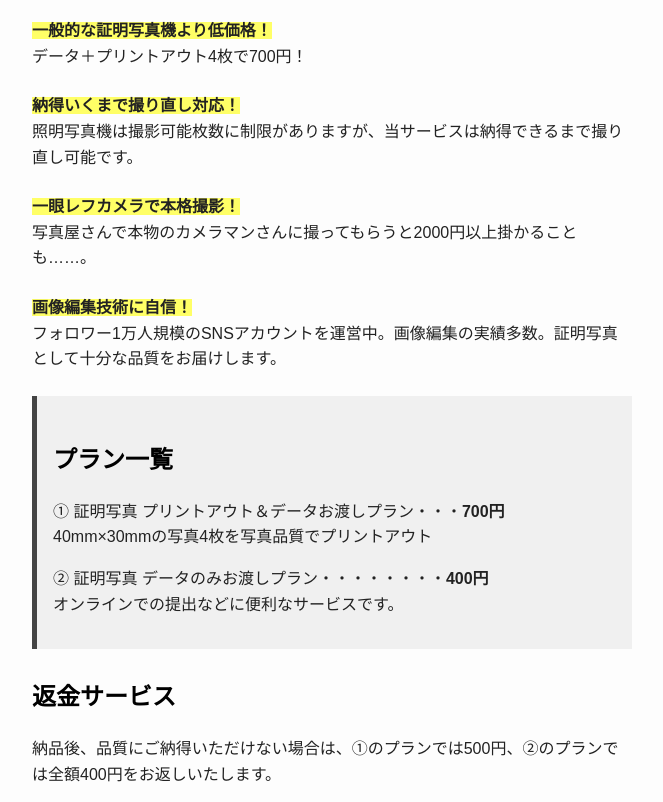
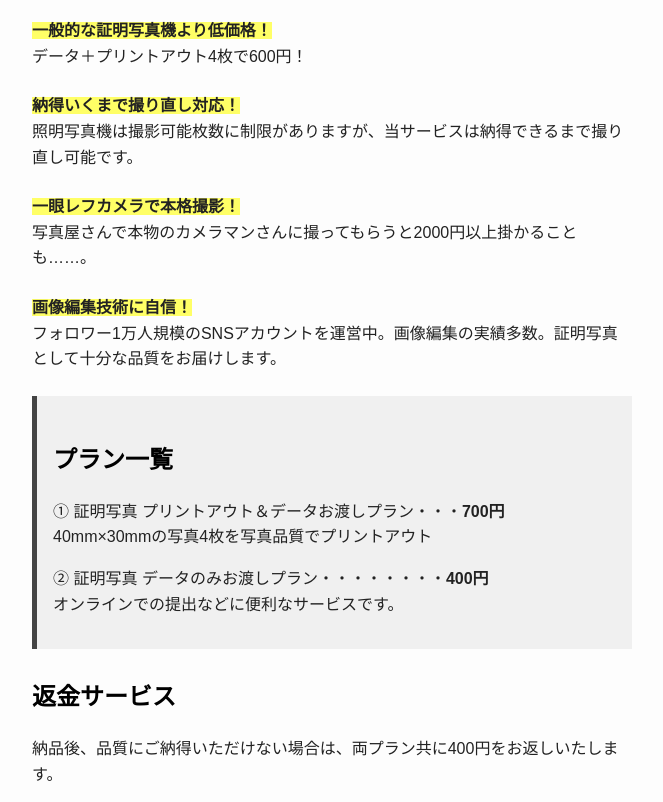
Before and after one commit to Oyama0223/photo-service, a plain HTML site: page index.html in a window 1280 px wide. Shown: the part 150-952 px from the top of the page, without its empty margins (308-971 px from the left). Drawn offline with Linux system fonts and the light colour scheme.

Commit message:
Update index.html

```diff
--- a/index.html
+++ b/index.html
@@ -70,7 +70,7 @@
 
     <div class="section">
       <p><span class="highlight">一般的な証明写真機より低価格！</span><br>
-      データ＋プリントアウト4枚で700円！</p>
+      データ＋プリントアウト4枚で600円！</p>
     </div>
 
     <div class="section">
@@ -98,7 +98,7 @@
 
     <div class="section">
       <h2>返金サービス</h2>
-      <p>納品後、品質にご納得いただけない場合は、①のプランでは500円、②のプランでは全額400円をお返しいたします。</p>
+      <p>納品後、品質にご納得いただけない場合は、両プラン共に400円をお返しいたします。</p>
     </div>
 
     <div class="section plan">
```
